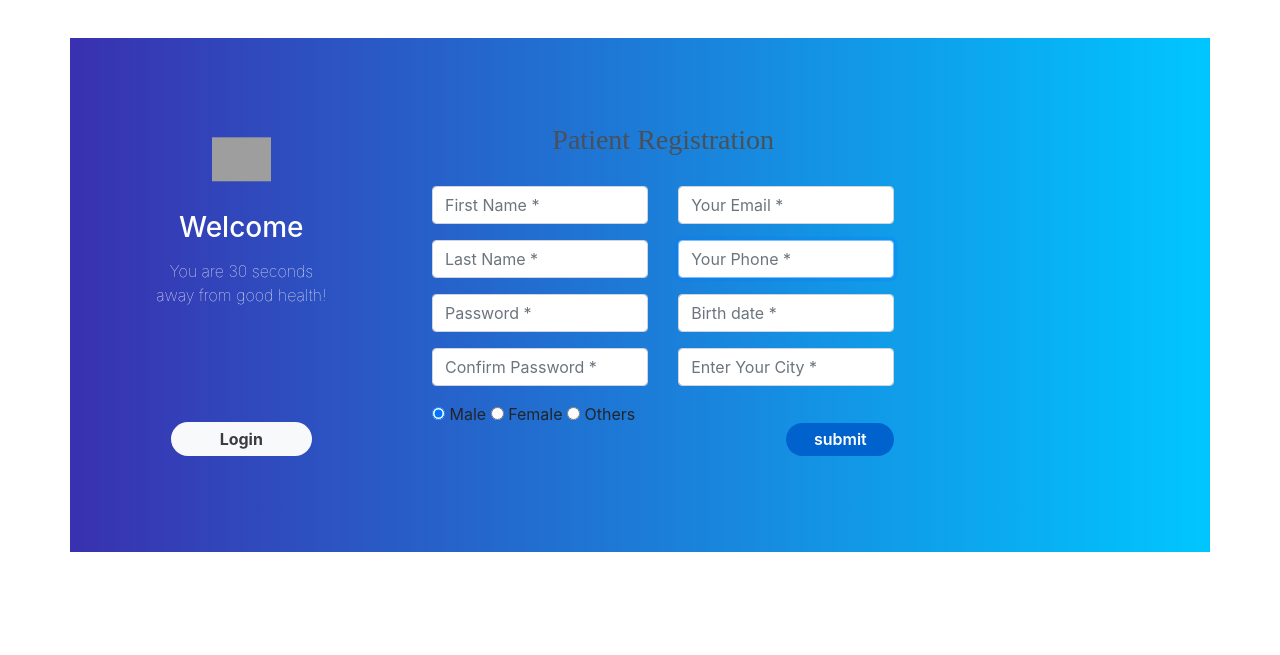
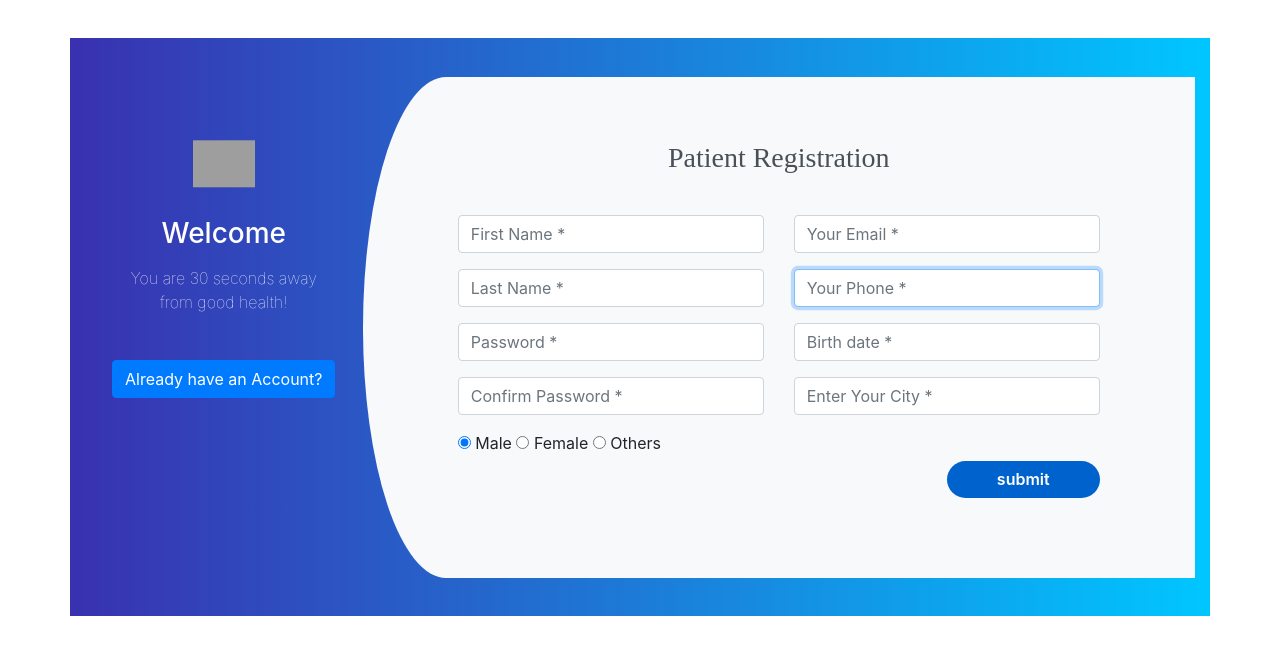
Before and after one commit to mananarora200/hospitalmanagementsystem, a Django app: page /register in a window 1280 px wide. Shown: the top 655 px of the page. Run offline with Django 3.2, Linux system fonts and the light colour scheme; some libraries are stand-ins or nearby versions; grey boxes are pictures that could not be loaded.

Commit message:
signup form complete

```diff
--- a/templates/signup.html
+++ b/templates/signup.html
@@ -3,6 +3,9 @@
 {% block head %}
 {% load static %}
 <link href={% static "signup.css" %} type="text/css" rel="stylesheet">
+<link href="//maxcdn.bootstrapcdn.com/bootstrap/4.1.1/css/bootstrap.min.css" rel="stylesheet" id="bootstrap-css">
+<script src="//maxcdn.bootstrapcdn.com/bootstrap/4.1.1/js/bootstrap.min.js"></script>
+<script src="//cdnjs.cloudflare.com/ajax/libs/jquery/3.2.1/jquery.min.js"></script>
 <title> registration form</title>
 {% endblock %}
 
@@ -16,8 +19,9 @@
             <img src="https://image.ibb.co/n7oTvU/logo_white.png" alt=""/>
             <h3>Welcome</h3>
             <p>You are 30 seconds away from good health!</p>
-            <input type="submit" name="" value="Login"><br/>
+            <a href="/login" class="btn btn-primary">Already have an Account?</a>
         </div>
+        <div class="col-md-9 register-right">
 
             <div class="tab-content" id="myTabContent">
                 <div class="tab-pane fade show active" id="home" role="tabpanel" aria-labelledby="home-tab">
@@ -74,46 +78,10 @@
                                     </div>
                                     <input type="submit" class="btnRegister"  value="submit">
                                 </div>
+                    </div>
+                </div>
 
 
 
 
-
-
-
-<!--
-<form method="POST" class="container" >
-
-    {% csrf_token %}
-    <p><label for="id_first_name">First name:</label> <input type="text" name="first_name" maxlength="20" required id="id_first_name"></p>
-<p><label class="form-control" for="id_last_name">Last name:</label> <input type="text" name="last_name" maxlength="20" required id="id_last_name"></p>
-<p><label for="id_username">Phone no:</label> <input type="tel" pattern="[0-9]{10}" name="username" maxlength="150" autofocus required id="id_username"> <span class="helptext">phone no as username</span></p>
-<p><label for="id_birth_date">Birth date:</label> <input type="text" name="birth_date" required id="id_birth_date"> <span class="helptext">Required. Format: YYYY-MM-DD</span></p>
-<p><label for="id_password1">Password:</label> <input type="password" name="password1" required id="id_password1"> <span class="helptext"><ul><li>Your password can&#39;t be too similar to your other personal information.</li><li>Your password must contain at least 8 characters.</li><li>Your password can&#39;t be a commonly used password.</li><li>Your password can&#39;t be entirely numeric.</li></ul></span></p>
-<p><label for="id_password2">Password confirmation:</label> <input type="password" name="password2" required id="id_password2"> <span class="helptext">Enter the same password as before, for verification.</span></p>
-<p><label for="id_gender_0">gender:</label> <ul id="id_gender">
-    <li><label for="id_gender_0"><input type="radio" name="gender" value="male" maxlength="10" required id="id_gender_0">
- Male</label>
-
-</li>
-    <li><label for="id_gender_1"><input type="radio" name="gender" value="female" maxlength="10" required id="id_gender_1">
- Female</label>
-
-</li>
-    <li><label for="id_gender_2"><input type="radio" name="gender" value="other" maxlength="10" required id="id_gender_2">
- Other</label>
-
-</li>
-</ul></p>
-
-<p> <input class="form-control" type="text" name="city" placeholder="Enter your city here" maxlength="10" required id="id_city"></p>
-
-<p><label for="id_email">Email:</label> <input type="email" name="email" required id="id_email"></p>
-    <input type="submit" value="submit">
-
-
-
-
-</form> -->
-
 {% endblock %}
```
Also changed, not shown: templates/patienthome.html (+7 -0 lines). Lines whose indentation alone changed are shown as unchanged.
